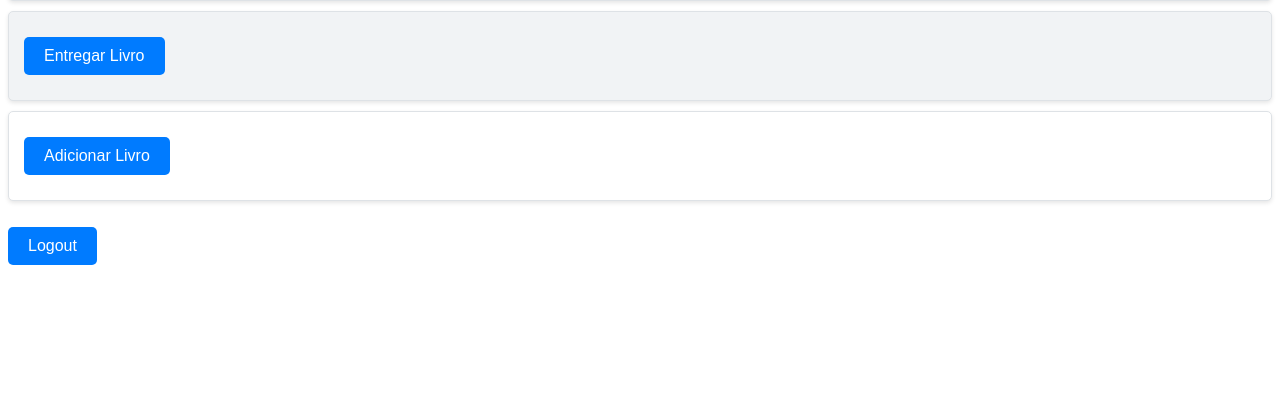
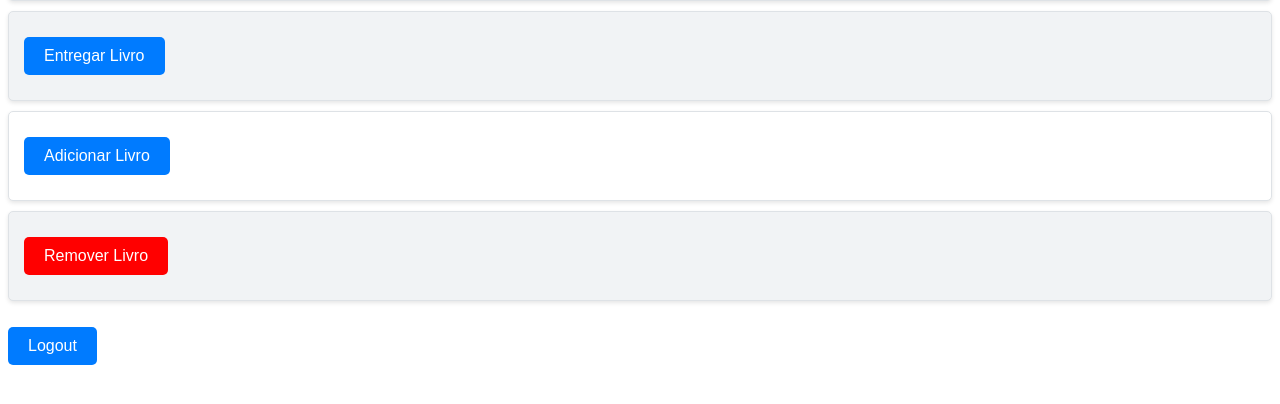
Before and after one commit to TheUnboundedSoul/TrabalhoDeArquitetura, a Flask app: page / in a window 1280 px wide. Shown: the part 269-673 px from the top of the page. Run offline with Flask 3, Linux system fonts and the light colour scheme; the visitor is signed in with stand-in values (Sample User, id 1).

Commit message:
Adicionado o butao remover e foi removido o el arte de guerra da bd

```diff
--- a/Controllers/controllers.py
+++ b/Controllers/controllers.py
@@ -141,3 +141,28 @@ def adicionar():
             flash(f'Erro ao adicionar livro: {str(e)}', 'danger')
 
     return render_template('adicionar.html')
+
+@main_bp.route('/remover_livro', methods=['GET'])
+@login_required
+def remover_livro():
+    livros = Livro.query.all()
+    return render_template('remover.html', livros=livros)
+
+@main_bp.route('/confirmar_remover', methods=['POST'])
+@login_required
+def confirmar_remover():
+    livro_id = request.form.get('livro_id')
+    livro = Livro.get_by_id(livro_id)
+
+    if not livro:
+        flash('Livro não encontrado.', 'danger')
+    else:
+        try:
+            db.session.delete(livro)
+            db.session.commit()
+            flash(f'Livro "{livro.titulo}" removido com sucesso.', 'success')
+        except Exception as e:
+            db.session.rollback()
+            flash(f'Erro ao remover livro: {str(e)}', 'danger')
+
+    return redirect(url_for('main.index'))
--- a/Views/index.html
+++ b/Views/index.html
@@ -9,7 +9,7 @@
 <body>
     {% with messages = get_flashed_messages(with_categories=true) %}
     {% if messages %}
-        <ul class=flashes>
+        <ul class="flashes">
         {% for category, message in messages %}
         <li class="{{ category }}">{{ message }}</li>
         {% endfor %}
@@ -30,14 +30,10 @@
         <li>
             <a href="{{ url_for('main.adicionar') }}">Adicionar Livro</a>
         </li>
+        <li>
+            <a href="{{ url_for('main.remover_livro') }}" style="background-color: red;">Remover Livro</a>
+        </li>
     </ul>
     <a href="{{ url_for('main.logout') }}">Logout</a>
-<!--<h2>Lista de Livros</h2>
-    <ul>
-    {% for livro in livros %}
-        <li>{{ livro.titulo }} - {{ 'Disponi­vel' if livro.disponivel else 'Requisitado'}}</li>
-    {% endfor %}
-    </ul>
-    <br>-->
 </body>
 </html>
--- a/Views/views.py
+++ b/Views/views.py
@@ -34,3 +34,6 @@ def render_entregar():
 
 def render_adicionar():
     return render_template('adicionar.html')
+
+def render_remover():
+    return render_template('remover.html')
--- a/static/style.css
+++ b/static/style.css
@@ -124,3 +124,33 @@ button:hover {
 input[type="password"] {
     border-color: #b6d4fe;
 }
+
+select {
+    width: 100%;
+    padding: 8px;
+    border: 1px solid #ccc;
+    border-radius: 4px;
+    box-sizing: border-box;
+    font-size: 16px;
+    margin-bottom: 10px;
+}
+
+
+/* Estilo para as opções dentro do select */
+select option {
+    padding: 8px; /* Espaçamento interno */
+    font-size: 14px;
+}
+/* Estilo para o submit button */
+input[type="submit"] {
+    background-color: red;
+    color: white;
+    padding: 10px 20px;
+    border: none;
+    border-radius: 4px;
+    cursor: pointer;
+}
+
+input[type="submit"]:hover {
+    background-color: red;
+}
```
Also changed, not shown: Views/adicionar.html (+7 -1 lines), Views/remover.html (added, +32 -0 lines), instance/biblioteca.db. Lines whose indentation alone changed are shown as unchanged.
